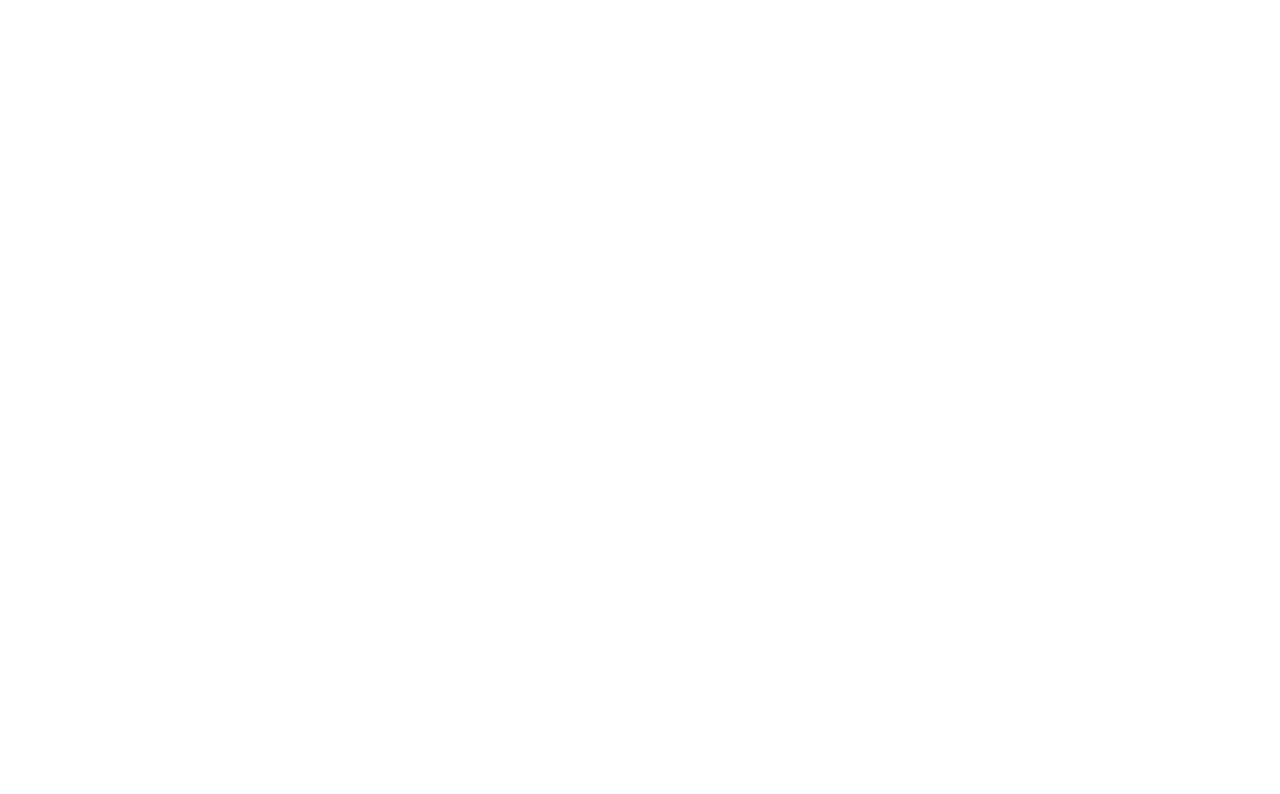
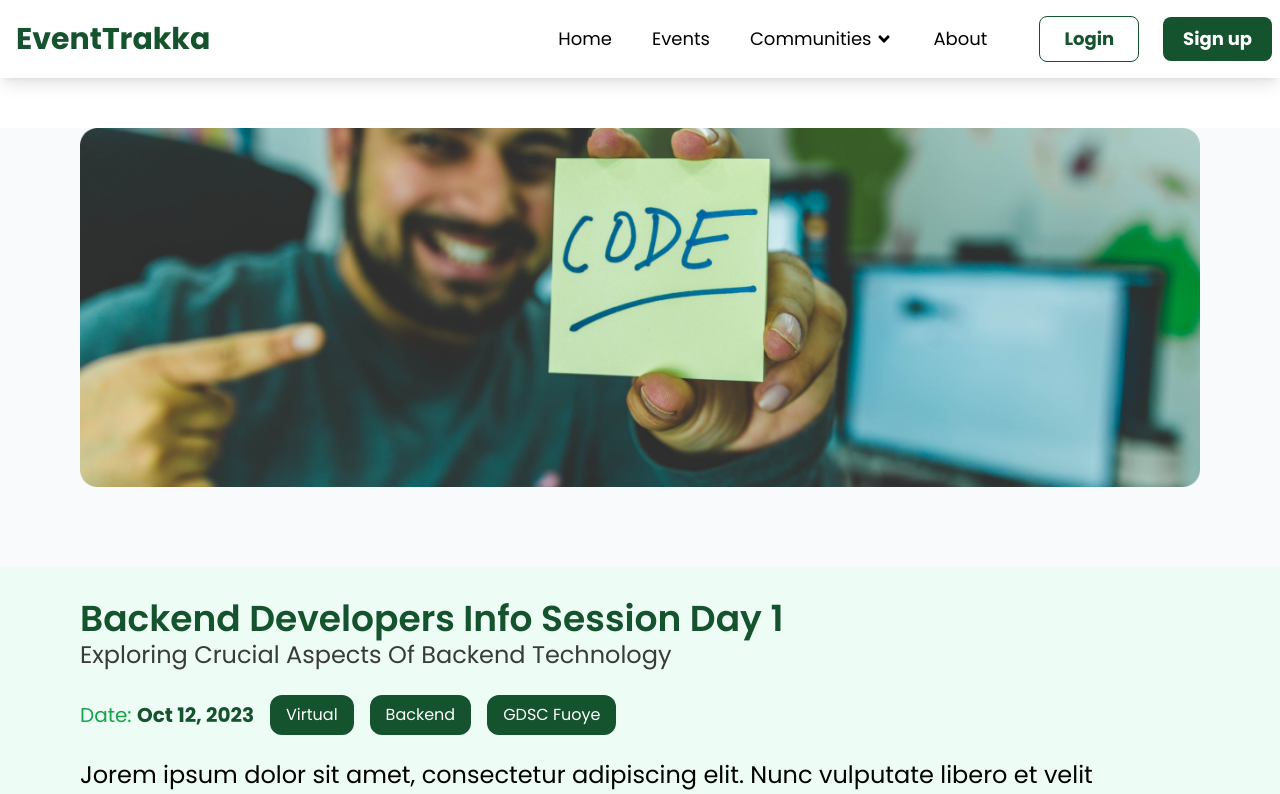
Before and after one commit to OSCA-Ado-Ekiti/EventTrakka, a React (Vite) app: page /events/1 in a window 1280 px wide. Before the commit this address had no page. Shown: the top 794 px of the page. Built offline with nearby package versions, Linux system fonts and the light colour scheme; a web font is replaced by a local one.

Commit message:
Refactor routes

```diff
--- a/src/App.tsx
+++ b/src/App.tsx
@@ -1,8 +1,8 @@
 import BackendService from "@/backendService.ts";
 import ProtectedRoute from "@components/ProtectedRoute.tsx";
 import About from "@pages/About/About.tsx";
-import Communities from "@pages/Communities.tsx";
-import Gdsceksu from "@pages/Communities/Gdsceksu.tsx";
+import CommunityDetail from "@pages/CommunityDetail.tsx";
+import CommunityList from "@pages/CommunityList.tsx";
 import Dashboard from "@pages/Dashboard.tsx";
 import EventDetail from "@pages/EventDetail.tsx";
 import EventList from "@pages/EventList.tsx";
@@ -33,11 +33,11 @@ export default function App() {
 					}
 				/>
 				<Route path="/about" element={<About />} />
-				<Route path="/view" element={<EventDetail />} />
 				<Route path="/events" element={<EventList />} />
+				<Route path="/events/:eventId" element={<EventDetail />} />
 				<Route path="/signup" element={<Register />} />
-				<Route path="/communities" element={<Communities />} />
-				<Route path="/communities/gdsceksu" element={<Gdsceksu />} />
+				<Route path="/communities" element={<CommunityList />} />
+				<Route path="/communities/:communityId" element={<CommunityDetail />} />
 			</Routes>
 		</div>
 	);
--- a/src/components/EventsAround.tsx
+++ b/src/components/EventsAround.tsx
@@ -1,7 +1,7 @@
 import { eventsData3 } from "@/dummyData.ts";
 import Location from "@assets/location.png";
 import { FaAngleRight } from "react-icons/fa";
-import { useNavigate } from "react-router-dom";
+import { Link, useNavigate } from "react-router-dom";
 
 export default function EventsAround() {
 	const navigate = useNavigate();
@@ -67,12 +67,12 @@ export default function EventsAround() {
 										<p className="w-full text-gray-500 text-base font-normal pr-10 mb-5 mt-5">
 											{event.description}
 										</p>
-										<p
-											onClick={() => navigate("/view")}
+										<Link
+											to={`/events/${index + 1}`}
 											className="text-green-800 flex text-base font-semibold underline mb-5 cursor-pointer"
 										>
 											View Details <FaAngleRight className="ml-1 mt-1" />
-										</p>
+										</Link>
 									</div>
 								</div>
 							</div>
--- a/src/pages/Communities.tsx
+++ /dev/null
@@ -1,3 +0,0 @@
-export default function Communities() {
-	return <div>Communities</div>;
-}
--- a/src/pages/Communities/Gdsceksu.tsx
+++ b/src/pages/CommunityDetail.tsx
@@ -3,7 +3,7 @@ import Footer from "@components/Footer.tsx";
 import Navbar from "@components/Navbar.tsx";
 import Organizers from "@components/Organizers.tsx";
 
-export default function Gdsceksu() {
+export default function CommunityDetail() {
 	return (
 		<div>
 			<Navbar />
--- /dev/null
+++ b/src/pages/CommunityList.tsx
@@ -0,0 +1,3 @@
+export default function CommunityList() {
+	return <div>Communities</div>;
+}
--- a/src/pages/EventDetail.tsx
+++ b/src/pages/EventDetail.tsx
@@ -9,8 +9,10 @@ import useScrollToTopButton from "@/utils/hooks/useScrollToTopButton.ts";
 import Footer from "@components/Footer.tsx";
 import Newsletter from "@components/Newsletter.tsx";
 import { FaArrowUp } from "react-icons/fa";
+import { useParams } from "react-router-dom";
 
 export default function EventDetail() {
+	const { eventId } = useParams<{ eventId: string }>();
 	const {
 		scrollAnimationControls,
 		targetEl,
@@ -39,7 +41,7 @@ export default function EventDetail() {
 				<div className="container mx-auto text-left">
 					<div className="mb-6">
 						<h4 className="text-3xl lg:text-4xl font-semibold leading-10 text-green-900">
-							Backend Developers Info Session
+							Backend Developers Info Session Day {eventId}
 						</h4>
 						<h4 className="text-xl lg:text-2xl text-hero-text">
 							Exploring Crucial Aspects Of Backend Technology
```
